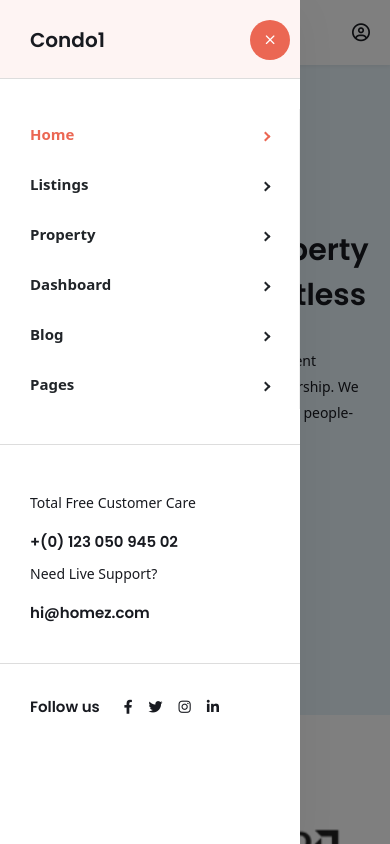
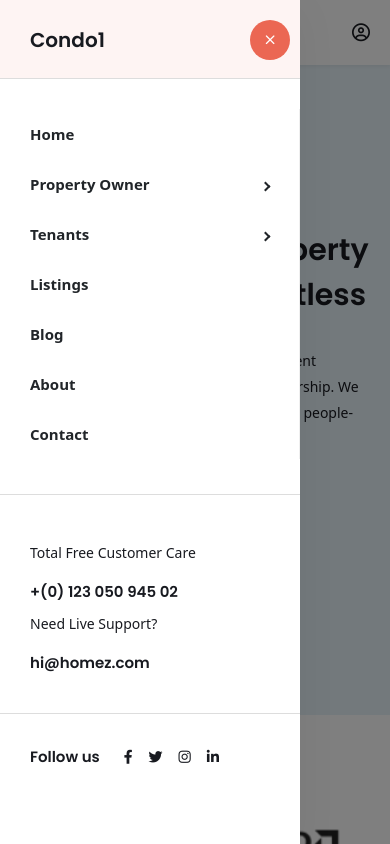
Before and after one commit to ryumer22/condo1-app, a Next.js app: page /home-v3 in a window 390 px wide. Both pictures are taken after a click on the link 32 px from the left and 33 px from the top of the page. Shown: the top 844 px of the page. Built offline with nearby package versions, Linux system fonts and the light colour scheme.

Commit message:
mobile nav

```diff
--- a/src/components/common/mobile-menu/ProSidebarContent.js
+++ b/src/components/common/mobile-menu/ProSidebarContent.js
@@ -9,56 +9,50 @@ import { useEffect, useState } from "react";
 const ProSidebarContent = () => {
   const path = usePathname();
 
-
-
   return (
     <Sidebar width="100%" backgroundColor="#fff" className="my-custom-class">
       <Menu>
-        {mobileMenuItems.map((item, index) => (
+        {mobileMenuItems.map((item, index) => {
+          // Dropdown (Property Owner / Tenants)
+          if (item.subMenu?.length) {
+            return (
               <SubMenu
                 key={index}
+                label={item.label}
                 className={isParentActive(item.subMenu, path) ? "active" : ""}
-            label={item.label}
               >
-            {item.subMenu.map((subItem, subIndex) =>
-              subItem.subMenu ? (
-                <SubMenu
-                  key={subIndex}
-                  label={subItem.label}
-                  className={
-                    isParentActive(subItem.subMenu, path) ? "active" : ""
-                  }
-                >
-                  {subItem.subMenu.map((nestedItem, nestedIndex) => (
-                    <MenuItem
-                      key={nestedIndex}
-                      component={
-                        <Link
-                          className={nestedItem.path == path ? "active" : ""}
-                          href={nestedItem.path}
-                        />
-                      }
-                    >
-                      {nestedItem.label}
-                    </MenuItem>
-                  ))}
-                </SubMenu>
-              ) : (
+                {item.subMenu.map((subItem, subIndex) => (
                   <MenuItem
                     key={subIndex}
                     component={
                       <Link
-                      className={subItem.path == path ? "active" : ""}
+                        className={subItem.path === path ? "active" : ""}
                         href={subItem.path}
                       />
                     }
                   >
                     {subItem.label}
                   </MenuItem>
-              )
-            )}
+                ))}
               </SubMenu>
-        ))}
+            );
+          }
+
+          // Simple link (Home / Listings / About / Contact)
+          return (
+            <MenuItem
+              key={index}
+              component={
+                <Link
+                  className={item.path === path ? "active" : ""}
+                  href={item.path}
+                />
+              }
+            >
+              {item.label}
+            </MenuItem>
+          );
+        })}
       </Menu>
     </Sidebar>
   );
--- a/src/data/mobileMenuItems.js
+++ b/src/data/mobileMenuItems.js
@@ -1,129 +1,36 @@
 module.exports = [
+  { label: "Home", path: "/" },
+
   {
-    label: "Home",
-    subMenu: [
-      { path: "/home-v1", label: "Home v1" },
-      { path: "/home-v2", label: "Home v2" },
-      { path: "/home-v3", label: "Home v3" },
-      { path: "/home-v4", label: "Home v4" },
-      { path: "/home-v5", label: "Home v5" },
-      { path: "/home-v6", label: "Home v6" },
-      { path: "/home-v7", label: "Home v7" },
-      { path: "/home-v8", label: "Home v8" },
-      { path: "/home-v9", label: "Home v9" },
-      { path: "/home-v10", label: "Home v10" },
-    ],
-  },
-  {
-    label: "Listings",
+    label: "Property Owner",
     subMenu: [
       {
-        label: "Grid View",
-        subMenu: [
-          { label: "Grid Default", path: "/grid-default" },
-          { label: "Grid Full Width 3 Cols", path: "/grid-full-3-col" },
-          { label: "Grid Full Width 4 Cols", path: "/grid-full-4-col" },
-          { label: "Grid Full Width 2 Cols", path: "/grid-full-2-col" },
-          {
-            label: "Grid Full Width 1 Cols v1",
-            path: "/grid-full-1-col-v1",
-          },
-          {
-            label: "Grid Full Width 1 Cols v2",
-            path: "/grid-full-1-col-v2",
-          },
-          { label: "Banner Search v1", path: "/banner-search-v1" },
-          { title: "Banner Search v2", path: "/banner-search-v2" },
-        ],
+        label: "Property Management",
+        path: "/property-owner/property-management",
       },
+      { label: "Inspections", path: "/property-owner/inspections" },
+      { label: "Tenant Screening", path: "/property-owner/tenant-screening" },
+      { label: "Rent Collection", path: "/property-owner/rent-collection" },
       {
-        label: "Map Style",
-        subMenu: [
-          {
-            label: "Header Map Style",
-            path: "/header-map-style",
-          },
-          { label: "Map V1", path: "/map-v1" },
-          { label: "Map V2", path: "/map-v2" },
-          { label: "Map V3", path: "/map-v3" },
-          { label: "Map V4", path: "/map-v4" },
-        ],
+        label: "Tribunal Representation",
+        path: "/property-owner/legal-services",
       },
-      {
-        label: "Listing View",
-        subMenu: [
-          { label: "List v1", path: "/list-v1" },
-          { label: "List All Style", path: "/list-all-style" },
-        ],
-      },
-    ],
-  },
-  {
-    label: "Property",
-    subMenu: [
-      {
-        label: "Agents",
-        subMenu: [
-          { label: "Agents", path: "/agents" },
-          { label: "Agent Single", path: "/agent-single/1" },
-          { label: "Agency", path: "/agency" },
-          { label: "Agency Single", path: "/agency-single/1" },
-        ],
-      },
-
-      {
-        label: "Single Style",
-        subMenu: [
-          { label: "Single V1", path: "/single-v1/1" },
-          { label: "Single V2", path: "/single-v2/1" },
-          { label: "Single V3", path: "/single-v3/1" },
-          { label: "Single V4", path: "/single-v4/1" },
-          { label: "Single V5", path: "/single-v5/1" },
-          { label: "Single V6", path: "/single-v6/1" },
-          { label: "Single V7", path: "/single-v7/1" },
-          { label: "Single V8", path: "/single-v8/1" },
-          { label: "Single V9", path: "/single-v9/1" },
-          { label: "Single V10", path: "/single-v10/1" },
-        ],
-      },
-    ],
-  },
-  {
-    label: "Dashboard",
-    subMenu: [
-      { label: "Dashboard Home", path: "/dashboard-home" },
-      { label: "Message", path: "/dashboard-message" },
-      { label: "New Property", path: "/dashboard-add-property" },
-      { label: "My Properties", path: "/dashboard-my-properties" },
-      { label: "My Favorites", path: "/dashboard-my-favourites" },
-      { label: "Saved Search", path: "/dashboard-saved-search" },
-      { label: "Reviews", path: "/dashboard-reviews" },
-      { label: "My Package", path: "/dashboard-my-package" },
-      { label: "My Profile", path: "/dashboard-my-profile" },
-    ],
-  },
-  {
-    label: "Blog",
-    subMenu: [
-      { path: "/blog-list-v1", label: "Blog List V1" },
-      { path: "/blog-list-v2", label: "Blog List V2" },
-      { path: "/blog-list-v3", label: "Blog List V3" },
-      { path: "/blogs/2", label: "Blog Single" },
     ],
   },
 
   {
-    label: "Pages",
+    label: "Tenants",
     subMenu: [
-      { path: "/about", label: "About" },
-      { path: "/contact", label: "Contact" },
-      { path: "/compare", label: "Compate" },
-      { path: "/pricing", label: "Pricing" },
-      { path: "/faq", label: "Faq" },
-      { path: "/login", label: "Login" },
-      { path: "/register", label: "Register" },
-      { path: "/404", label: "404" },
-      { path: "/invoice", label: "Invoice" },
+      { label: "Available Listings", path: "/property-listings" },
+      { label: "How to Apply", path: "/tenants/how-to-apply" },
+      {
+        label: "Submit Maintenance Request",
+        path: "/tenants/maintenance-request",
+      },
     ],
   },
+  { label: "Listings", path: "/property-listings" },
+  { label: "Blog", path: "/property-listings" },
+  { label: "About", path: "/about" },
+  { label: "Contact", path: "/contact" },
 ];
```
Lines whose indentation alone changed are shown as unchanged.
